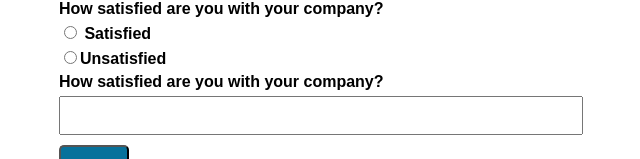
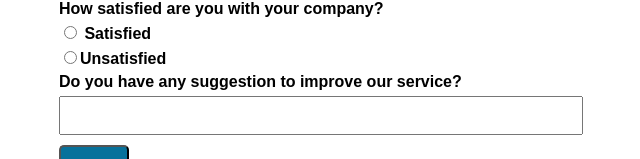
Before and after one commit to Shailee-11/Contact-form, a plain HTML site: page index.html in a window 1280 px wide. Shown: the part 442-601 px from the top of the page, without its empty margins (331-971 px from the left). Drawn offline with Linux system fonts and the light colour scheme.

Commit message:
Update index.html

```diff
--- a/index.html
+++ b/index.html
@@ -86,7 +86,7 @@
       <label>
         <input type="radio" >Unsatisfied
       </label>
-      <label>How satisfied are you with your company?</label>
+      <label>Do you have any suggestion to improve our service?</label>
       <input type="text" value="">
       </textarea>
 
```
